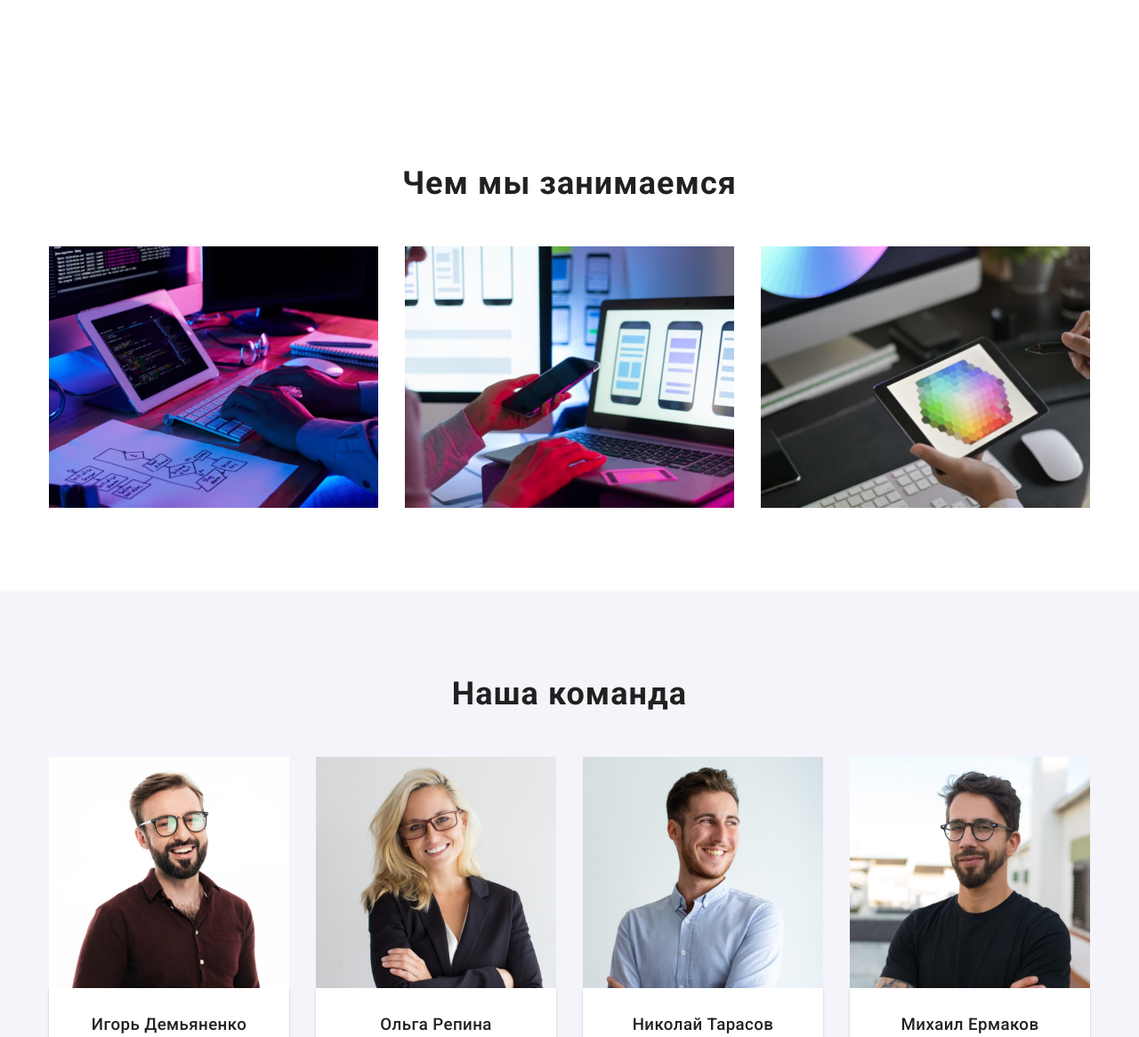
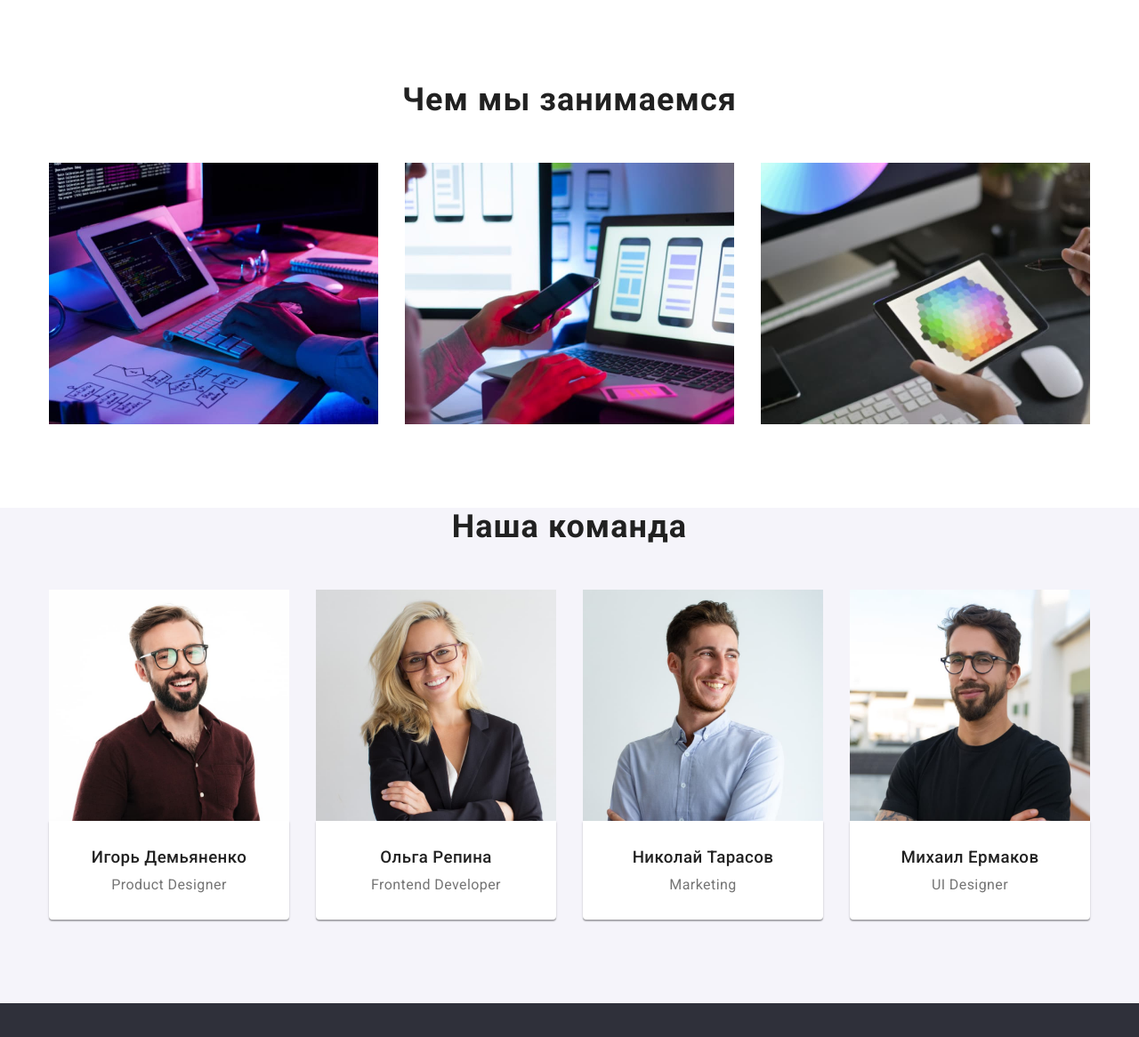
Before and after one commit to ViraMesha/goit-markup-hw-03, a plain HTML site: page index.html in a window 1280 px wide. Shown: the part 880-2046 px from the top of the page at 89% size. Drawn offline with nearby package versions, Linux system fonts and the light colour scheme.

Commit message:
change paddings between sections

```diff
--- a/css/styles.css
+++ b/css/styles.css
@@ -254,6 +254,10 @@ margin-bottom: 30px;
 
 /* About */
 
+.about {
+    padding-top: 0;
+}
+
 .about-list {
     flex-basis: 1170px;
 }
@@ -261,6 +265,7 @@ margin-bottom: 30px;
 /* Our team */
 
 .team {
+    padding-top: 0;
     background-color: var(--light-grey-cl);
 }
 
```
